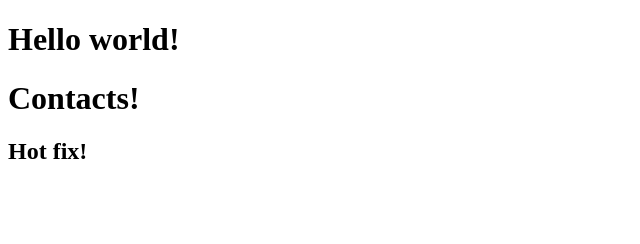
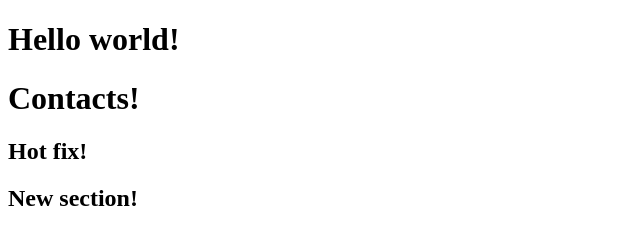
Before and after one commit to hugoodesa/gitflowAndBasicConfigs, a plain HTML site: page index.html in a window 1280 px wide. Shown: the whole page, without its empty margins (0-640 px from the left). Drawn offline with Linux system fonts and the light colour scheme.

Commit message:
added section

```diff
--- a/index.html
+++ b/index.html
@@ -9,5 +9,6 @@
     <h1>Hello world!</h1>
     <h1>Contacts!</h1>
     <h2>Hot fix!</h2>
+    <h2>New section!</h2>
 </body>
 </html>
```
Also changed, not shown: progress.txt (added).
